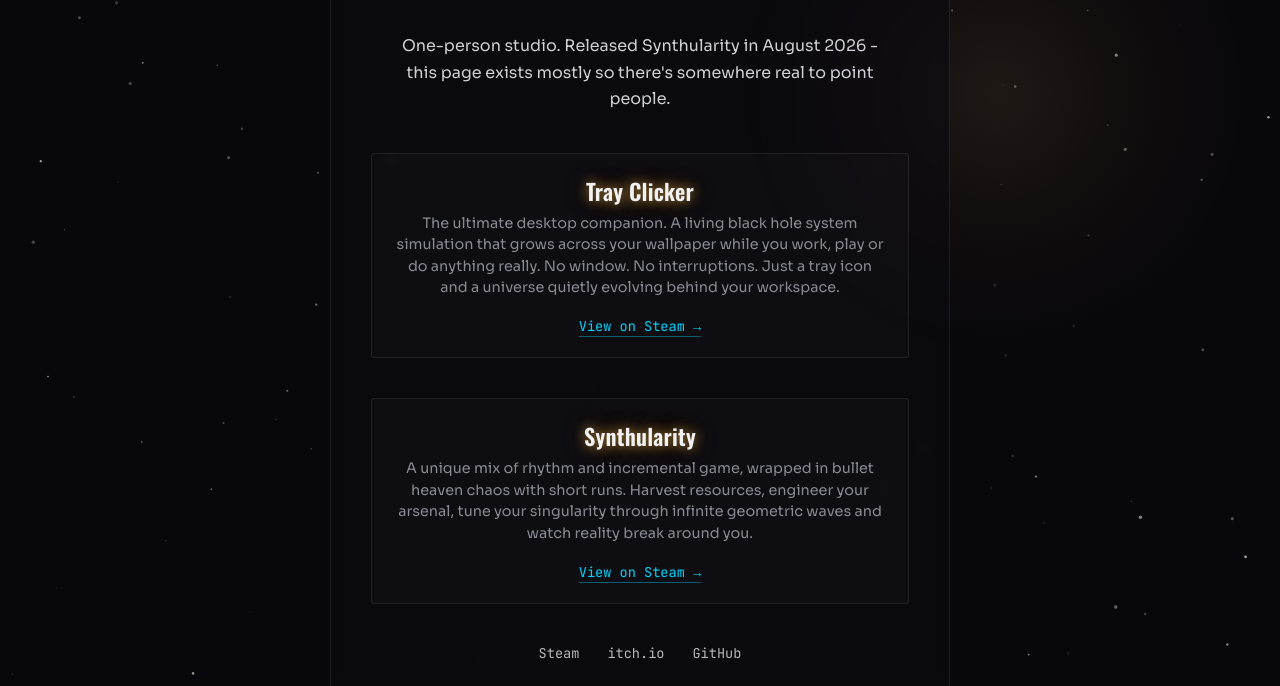
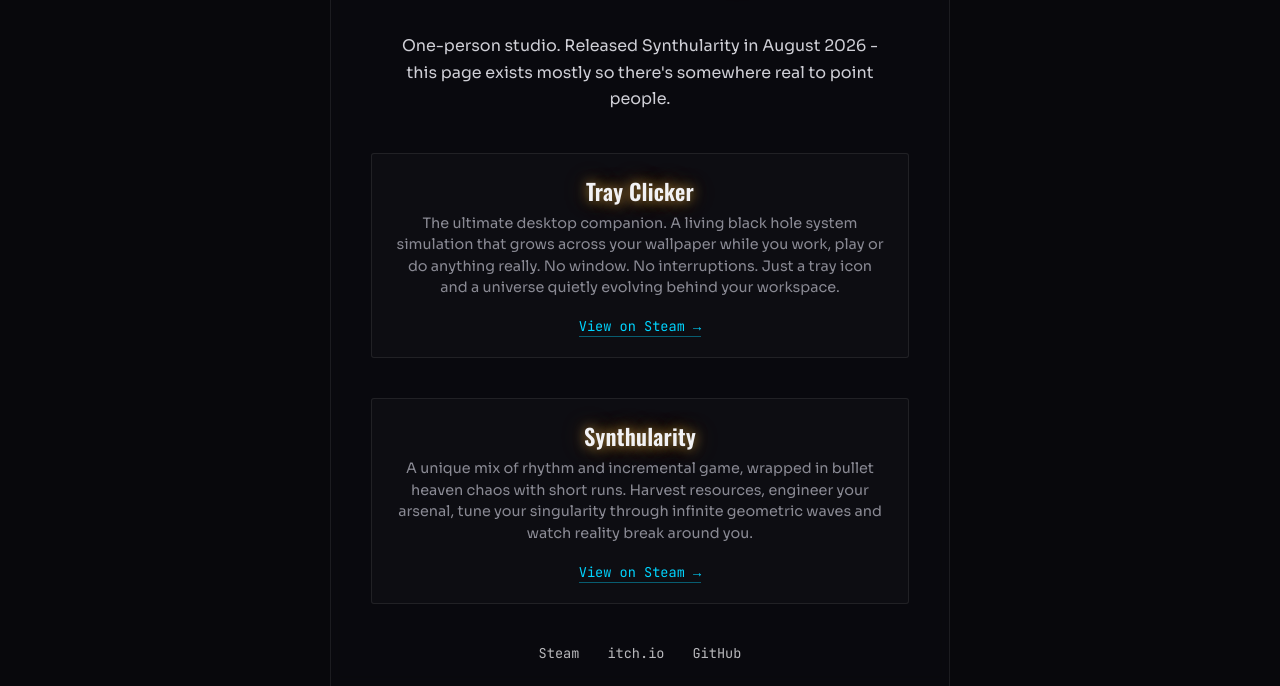
Before and after one commit to Inc-Inc-Studio/inc-inc-studio.github.io, a plain HTML site: page index.html in a window 1280 px wide. Shown: the part 114-800 px from the top of the page. Drawn offline with nearby package versions, Linux system fonts and the light colour scheme.

Commit message:
Update index.html

```diff
--- a/index.html
+++ b/index.html
@@ -3,7 +3,7 @@
 <head>
 <meta charset="UTF-8">
 <meta name="viewport" content="width=device-width, initial-scale=1.0">
-<title>INC INC</title>
+<title>Incremental Incorporated</title>
 <link rel="preconnect" href="https://fonts.googleapis.com">
 <link rel="preconnect" href="https://fonts.gstatic.com" crossorigin>
 <link href="https://fonts.googleapis.com/css2?family=Oswald:wght@500;600;700&family=Sora:wght@400;500&family=JetBrains+Mono:wght@400;500&display=swap" rel="stylesheet">
@@ -167,8 +167,8 @@
 <canvas id="bg"></canvas>
 
 <main>
-  <h1>INC INC</h1>
-  <p class="tagline">I make games solo</p>
+  <h1>Incremental Incorporated</h1>
+  <p class="tagline">indie game maker</p>
 
   <section class="about">
     <p>One-person studio. Released Synthularity in August 2026 - this page exists mostly so there's somewhere real to point people.</p>
@@ -187,16 +187,16 @@
   </div>
 
   <nav class="links">
-    <a href="https://store.steampowered.com/app/4537910/Synthularity/" target="_blank" rel="noopener">Steam</a>
+    <a href="https://store.steampowered.com/curator/46471450" target="_blank" rel="noopener">Steam</a>
     <a href="https://incrementalinc.itch.io/" target="_blank" rel="noopener">itch.io</a>
     <a href="https://github.com/Inc-Inc-Studio" target="_blank" rel="noopener">GitHub</a>
   </nav>
 </main>
 
 <script>
-// Ambient starfield with a slow pulsing core glow and occasional comet
-// streaks, evoking Tray Clicker's desktop black-hole overlay rather than
-// Synthularity's bullet-heaven shapes. Pure canvas 2D, no dependencies.
+// Mirrors MenuSpawner.cs: shapes drift in from one screen edge to the
+// opposite side, low alpha, random scale, random color from the game's
+// 5-color palette. Pure canvas 2D, no dependencies.
 
 const canvas = document.getElementById('bg');
 const ctx = canvas.getContext('2d');
@@ -205,87 +205,123 @@ let width, height;
 function resize() {
   width = canvas.width = window.innerWidth;
   height = canvas.height = window.innerHeight;
-  stars.forEach(s => { s.x = Math.random() * width; s.y = Math.random() * height; });
 }
-
-const STAR_COUNT = 140;
-const stars = Array.from({ length: STAR_COUNT }, () => ({
-  x: 0,
-  y: 0,
-  r: 0.5 + Math.random() * 1.3,
-  baseAlpha: 0.25 + Math.random() * 0.5,
-  phase: Math.random() * Math.PI * 2,
-  speed: 0.4 + Math.random() * 0.8
-}));
-
 window.addEventListener('resize', resize);
 resize();
 
-const CORE_X_FRAC = 0.78;
-const CORE_Y_FRAC = 0.26;
-const CORE_RADIUS = 260;
+const COLORS = ['#ffffff', '#ff2d55', '#00d4ff', '#ffd23f', '#a855f7'];
+const SHAPES = ['circle', 'triangle', 'square', 'hex', 'star'];
+const SPAWN_INTERVAL = 2600; // ms between spawns — noticeably sparser than before
+const FILL_ALPHA = 0.20;
+const STROKE_ALPHA = 0.30;
+const MIN_SCALE = 14;
+const MAX_SCALE = 38;
+const SPEED = 9; // px per second
 
-let comets = [];
-let lastComet = 0;
-const COMET_INTERVAL = 6000; // ms between comet spawns
+let shapes = [];
+let lastSpawn = 0;
 
-function spawnComet() {
-  const fromLeft = Math.random() < 0.5;
-  const y = Math.random() * height * 0.6;
-  const speed = 2.6 + Math.random() * 1.4;
-  comets.push({
-    x: fromLeft ? -40 : width + 40,
-    y,
-    vx: fromLeft ? speed : -speed,
-    vy: speed * 0.35
-  });
+function randomEdgeSpawn() {
+  const offset = 60;
+  const side = Math.floor(Math.random() * 4);
+  let start, target;
+
+  if (side === 0) { // top -> bottom
+    start = { x: Math.random() * width, y: -offset };
+    target = { x: Math.random() * width, y: height + offset };
+  } else if (side === 1) { // right -> left
+    start = { x: width + offset, y: Math.random() * height };
+    target = { x: -offset, y: Math.random() * height };
+  } else if (side === 2) { // bottom -> top
+    start = { x: Math.random() * width, y: height + offset };
+    target = { x: Math.random() * width, y: -offset };
+  } else { // left -> right
+    start = { x: -offset, y: Math.random() * height };
+    target = { x: width + offset, y: Math.random() * height };
+  }
+
+  const dx = target.x - start.x;
+  const dy = target.y - start.y;
+  const dist = Math.sqrt(dx * dx + dy * dy);
+
+  return {
+    x: start.x,
+    y: start.y,
+    vx: (dx / dist) * SPEED,
+    vy: (dy / dist) * SPEED,
+    size: MIN_SCALE + Math.random() * (MAX_SCALE - MIN_SCALE),
+    color: COLORS[Math.floor(Math.random() * COLORS.length)],
+    shape: SHAPES[Math.floor(Math.random() * SHAPES.length)],
+    rotation: Math.random() * Math.PI * 2,
+    rotSpeed: (Math.random() - 0.5) * 2.2
+  };
+}
+
+function drawShape(s) {
+  ctx.save();
+  ctx.translate(s.x, s.y);
+  ctx.rotate(s.rotation);
+  ctx.shadowColor = s.color;
+  ctx.shadowBlur = 10;
+
+  const r = s.size / 2;
+  ctx.beginPath();
+
+  if (s.shape === 'circle') {
+    ctx.arc(0, 0, r, 0, Math.PI * 2);
+  } else if (s.shape === 'square') {
+    ctx.rect(-r, -r, s.size, s.size);
+  } else if (s.shape === 'triangle') {
+    for (let i = 0; i < 3; i++) {
+      const a = (Math.PI * 2 / 3) * i - Math.PI / 2;
+      const px = Math.cos(a) * r, py = Math.sin(a) * r;
+      i === 0 ? ctx.moveTo(px, py) : ctx.lineTo(px, py);
+    }
+    ctx.closePath();
+  } else if (s.shape === 'hex') {
+    for (let i = 0; i < 6; i++) {
+      const a = (Math.PI * 2 / 6) * i;
+      const px = Math.cos(a) * r, py = Math.sin(a) * r;
+      i === 0 ? ctx.moveTo(px, py) : ctx.lineTo(px, py);
+    }
+    ctx.closePath();
+  } else if (s.shape === 'star') {
+    for (let i = 0; i < 10; i++) {
+      const a = (Math.PI / 5) * i;
+      const rad = i % 2 === 0 ? r : r * 0.45;
+      const px = Math.cos(a) * rad, py = Math.sin(a) * rad;
+      i === 0 ? ctx.moveTo(px, py) : ctx.lineTo(px, py);
+    }
+    ctx.closePath();
+  }
+
+  ctx.globalAlpha = FILL_ALPHA;
+  ctx.fillStyle = s.color;
+  ctx.fill();
+
+  ctx.globalAlpha = STROKE_ALPHA;
+  ctx.strokeStyle = s.color;
+  ctx.lineWidth = 1.5;
+  ctx.stroke();
+
+  ctx.restore();
 }
 
 function tick(timestamp) {
   ctx.clearRect(0, 0, width, height);
 
-  const cx = width * CORE_X_FRAC;
-  const cy = height * CORE_Y_FRAC;
-  const pulse = 0.55 + Math.sin(timestamp / 1800) * 0.12;
-  const grad = ctx.createRadialGradient(cx, cy, 0, cx, cy, CORE_RADIUS);
-  grad.addColorStop(0, `rgba(255, 190, 120, ${0.16 * pulse})`);
-  grad.addColorStop(0.5, `rgba(255, 140, 60, ${0.07 * pulse})`);
-  grad.addColorStop(1, 'rgba(255, 140, 60, 0)');
-  ctx.fillStyle = grad;
-  ctx.fillRect(0, 0, width, height);
-
-  stars.forEach(s => {
-    const alpha = s.baseAlpha * (0.6 + 0.4 * Math.sin(timestamp / 1000 * s.speed + s.phase));
-    ctx.beginPath();
-    ctx.fillStyle = `rgba(255, 245, 230, ${alpha})`;
-    ctx.arc(s.x, s.y, s.r, 0, Math.PI * 2);
-    ctx.fill();
-  });
-
-  if (timestamp - lastComet > COMET_INTERVAL) {
-    spawnComet();
-    lastComet = timestamp;
+  if (timestamp - lastSpawn > SPAWN_INTERVAL) {
+    shapes.push(randomEdgeSpawn());
+    lastSpawn = timestamp;
   }
 
-  comets = comets.filter(c => {
-    c.x += c.vx;
-    c.y += c.vy;
-
-    const tailLen = 70;
-    const tx = c.x - c.vx * (tailLen / Math.max(Math.abs(c.vx), 0.1));
-    const ty = c.y - c.vy * (tailLen / Math.max(Math.abs(c.vx), 0.1));
-
-    const tailGrad = ctx.createLinearGradient(c.x, c.y, tx, ty);
-    tailGrad.addColorStop(0, 'rgba(255, 230, 190, 0.85)');
-    tailGrad.addColorStop(1, 'rgba(255, 230, 190, 0)');
-    ctx.strokeStyle = tailGrad;
-    ctx.lineWidth = 1.6;
-    ctx.beginPath();
-    ctx.moveTo(c.x, c.y);
-    ctx.lineTo(tx, ty);
-    ctx.stroke();
-
-    return c.x > -80 && c.x < width + 80 && c.y < height + 80;
+  const dt = 1 / 60;
+  shapes = shapes.filter(s => {
+    s.x += s.vx * dt;
+    s.y += s.vy * dt;
+    s.rotation += s.rotSpeed * dt;
+    drawShape(s);
+    return s.x > -100 && s.x < width + 100 && s.y > -100 && s.y < height + 100;
   });
 
   requestAnimationFrame(tick);
```
